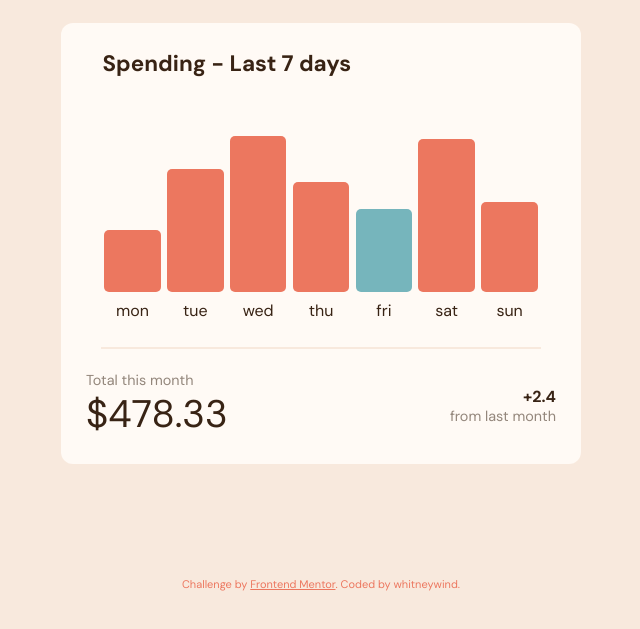
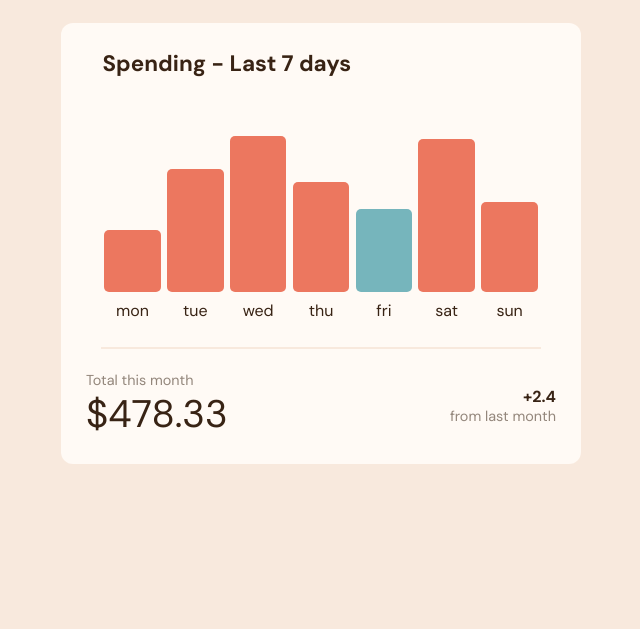
Before and after one commit to whitneywind/expenses-chart-challenge, a plain HTML site: page index.html in a window 1280 px wide. Shown: the part 193-822 px from the top of the page, without its empty margins (319-959 px from the left). Drawn offline with nearby package versions, Linux system fonts and the light colour scheme.

Commit message:
updates and readme included

```diff
--- a/index.html
+++ b/index.html
@@ -39,12 +39,6 @@
       </div>
     </div>
   </main>
-  <footer>
-    <div class="attribution">
-      Challenge by <a href="https://www.frontendmentor.io?ref=challenge" target="_blank">Frontend Mentor</a>.
-      Coded by whitneywind.
-    </div>
-  </footer>
 
 
   <script src="https://cdnjs.cloudflare.com/ajax/libs/Chart.js/2.9.4/Chart.js"></script>
```
Also changed, not shown: 3 other files.
